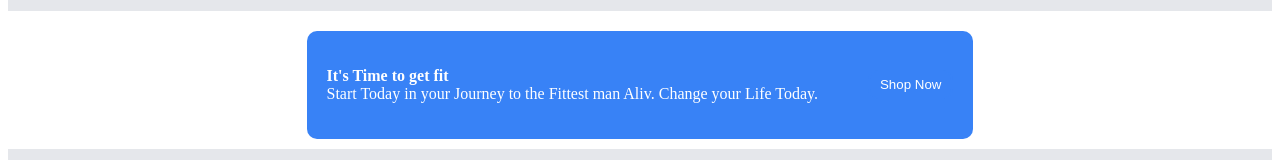
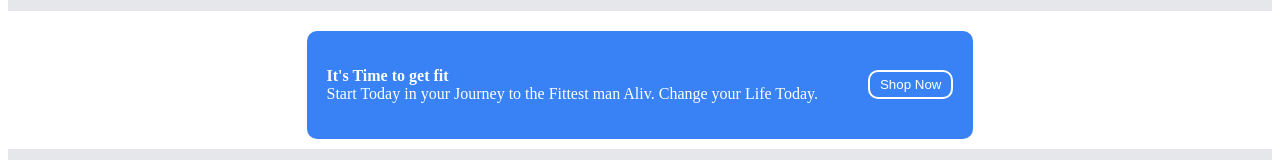
Before and after one commit to Dreamati/project_flex, a plain HTML site: page index.html in a window 1280 px wide. Shown: the part 876-1036 px from the top of the page. Drawn offline with Linux system fonts and the light colour scheme.

```diff
--- a/style.css
+++ b/style.css
@@ -183,6 +183,10 @@ a {
 .cta_txt {
     color: white;
 }
+.CTA_box button {
+    border: 2px solid white;
+    border-radius: 10px;
+}
 /*This is Footer*/
 .footer {
     background-color: #e5e7eb;
```
